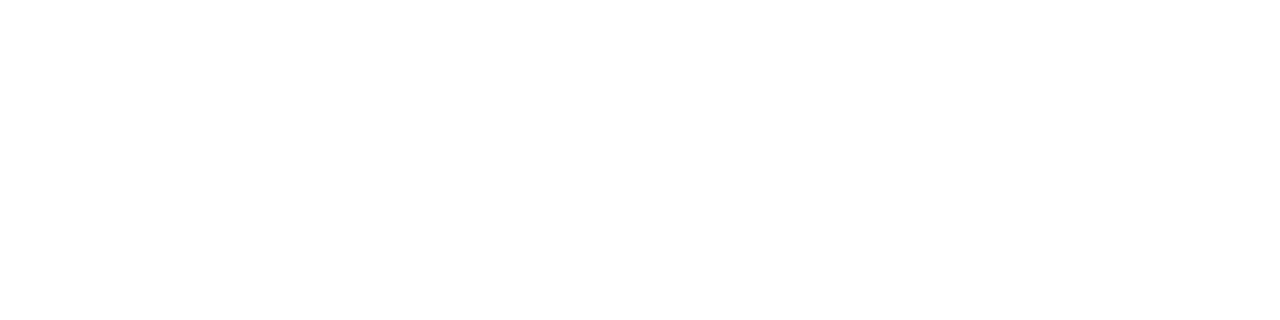
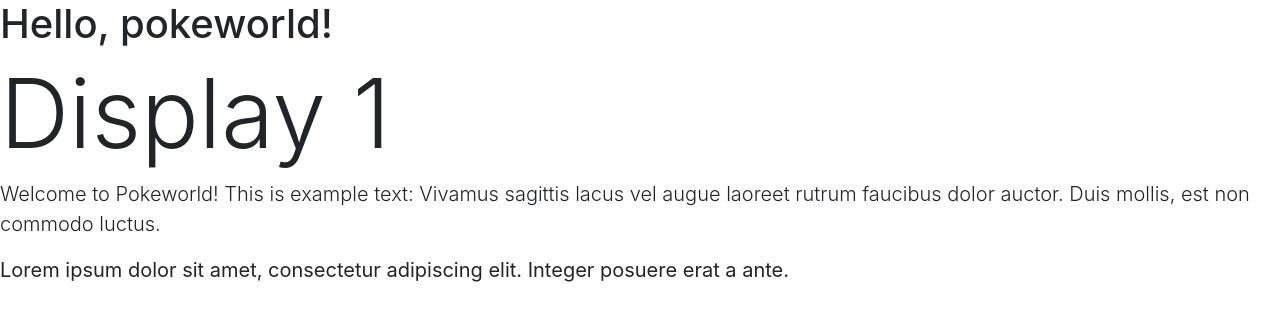
Before and after one commit to shamrockbandit/project2_repo, a plain HTML site: page index.html in a window 1280 px wide. Drawn offline with nearby package versions, Linux system fonts and the light colour scheme.

Commit message:
Adding files

```diff
--- a/index.html
+++ b/index.html
@@ -11,9 +11,16 @@
         <title>Pokemon Dashboard</title>
     </head>
     <body>
+        <h1>Hello, pokeworld!</h1>
+        <h1 class="display-1">Display 1</h1>
 
+        <p class="lead">
+            Welcome to Pokeworld! This is example text: Vivamus sagittis lacus vel augue laoreet rutrum faucibus dolor auctor. Duis mollis, est non commodo luctus.
+        </p>
 
-
+        <blockquote class="blockquote">
+            <p class="mb-0">Lorem ipsum dolor sit amet, consectetur adipiscing elit. Integer posuere erat a ante.</p>
+        </blockquote>
 
 
 
```
Also changed, not shown: Project Requirements/Group Ideas.txt (added).
